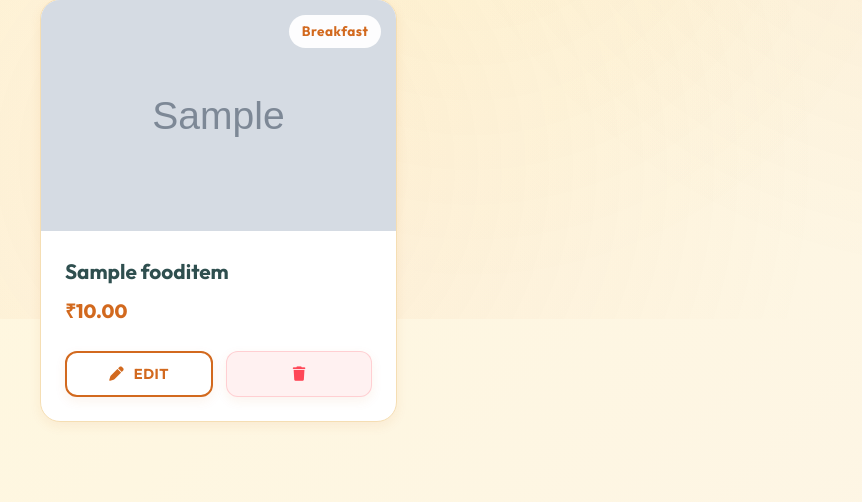
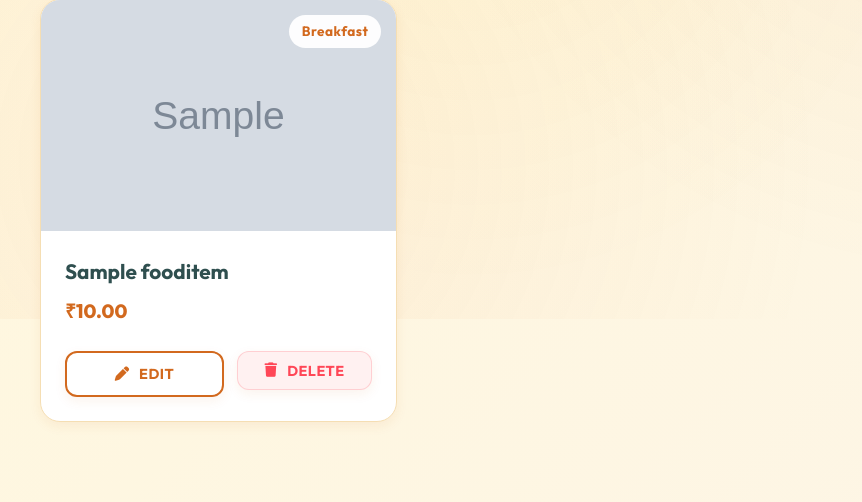
Before and after one commit to jibinchacko165-web/homemade-food, a Django app: page /menu/ in a window 1280 px wide. Shown: the part 481-983 px from the top of the page, without its empty margins (40-902 px from the left). Run offline with Django 5.2, Linux system fonts and the light colour scheme; a user stored in the database is signed in; tables that the repository leaves empty hold one stand-in row (values such as "Sample post"); grey boxes marked "Sample" are stand-in pictures; parts of the project's set-up code (start-up, migrations or seed data) failed here and were passed over.

Commit message:
fix: bypass delete confirmation page - inline POST form with JS confirm in chef_menu

```diff
--- a/templates/chef/chef_menu.html
+++ b/templates/chef/chef_menu.html
@@ -45,9 +45,12 @@
                             <a href="{% url 'chef:edit_food' food.id %}" class="btn btn-outline" style="padding: 0.6rem; font-size: 0.9rem; flex: 1; border-radius: 12px;">
                                 <i class="fa-solid fa-pen"></i> Edit
                             </a>
-                            <a href="{% url 'chef:delete_food' food.id %}" class="btn" style="padding: 0.6rem; font-size: 0.9rem; flex: 1; border-radius: 12px; background: #fff1f1; color: #ff4757; border: 1px solid #ff475733;">
-                                <i class="fa-solid fa-trash"></i>
-                            </a>
+                            <form method="post" action="{% url 'chef:delete_food' food.id %}" style="flex: 1;" onsubmit="return confirm('Delete \'{{ food.name }}\'? This cannot be undone.');">
+                                {% csrf_token %}
+                                <button type="submit" class="btn" style="width: 100%; padding: 0.6rem; font-size: 0.9rem; border-radius: 12px; background: #fff1f1; color: #ff4757; border: 1px solid #ff475733; cursor: pointer;">
+                                    <i class="fa-solid fa-trash"></i> Delete
+                                </button>
+                            </form>
                         </div>
                     </div>
                 </div>
```
